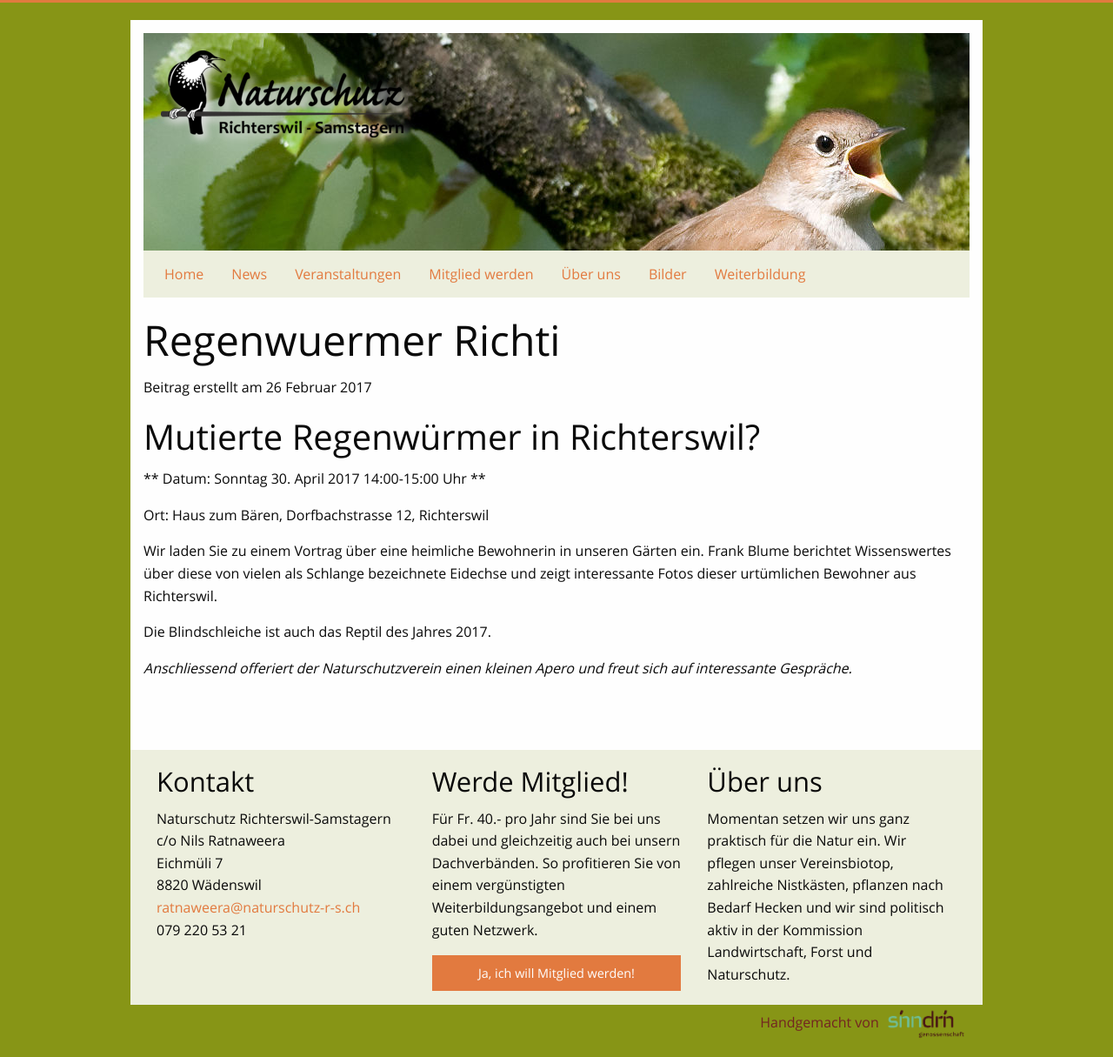
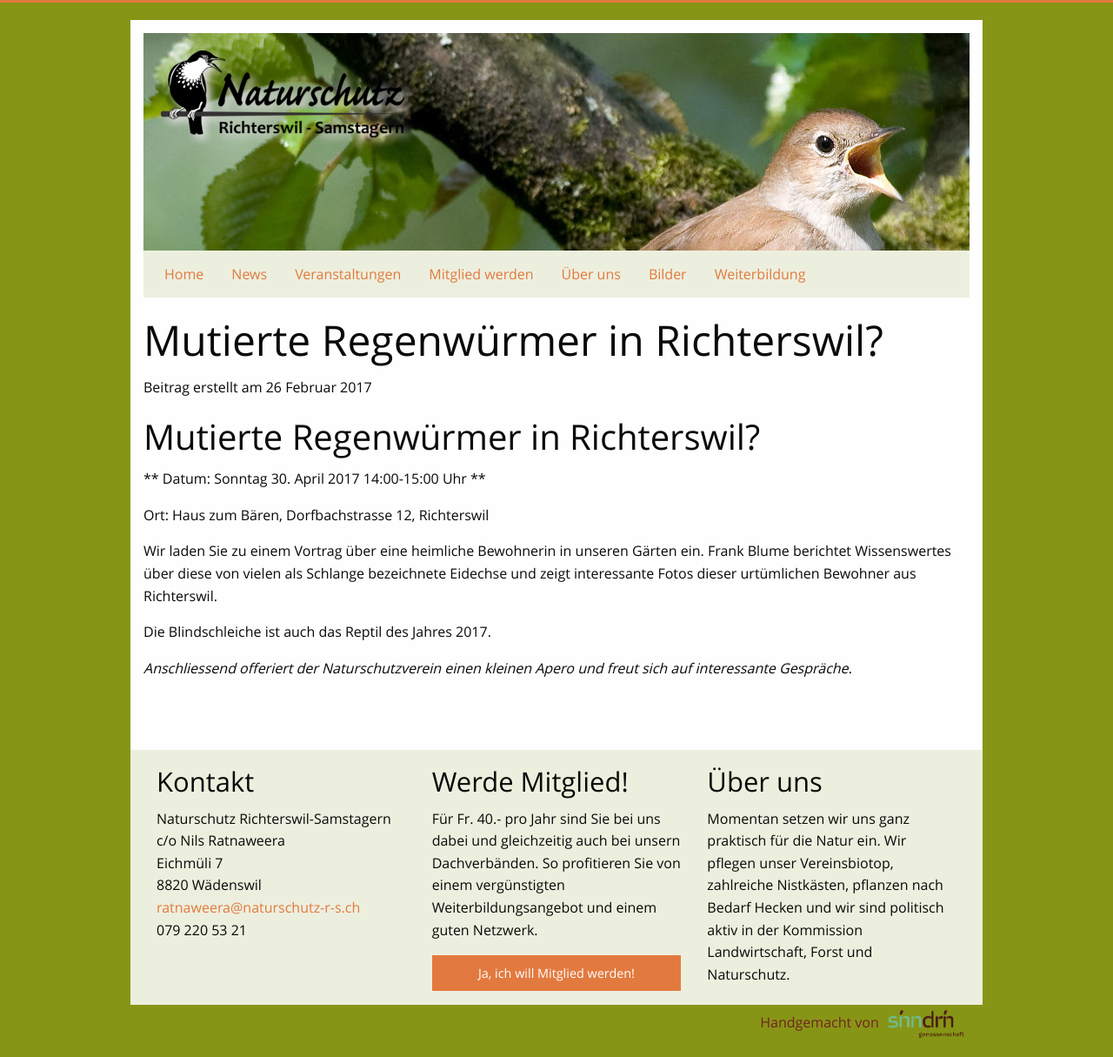
Before and after one commit to Naturschutz-Richterswil-Samstagern/Naturschutz-Richterswil-Samstagern.github.io, a Jekyll site: the page built from _posts/veranstaltungen/2017-02-26-regenwuermer-richti.md, in a window 1280 px wide. Shown: the whole page at 87% size. Built offline with Jekyll 4.4.1, drawn with Linux system fonts in a browser that asks for light colours.

Commit message:
title is missing with prose.io

```diff
--- a/_posts/veranstaltungen/2017-02-26-regenwuermer-richti.md
+++ b/_posts/veranstaltungen/2017-02-26-regenwuermer-richti.md
@@ -1,5 +1,6 @@
 ---
 layout: post
+title: Mutierte Regenwürmer in Richterswil?
 published: true
 categories: veranstaltungen
 date: '2017-02-26 16:15 +0100'
```
